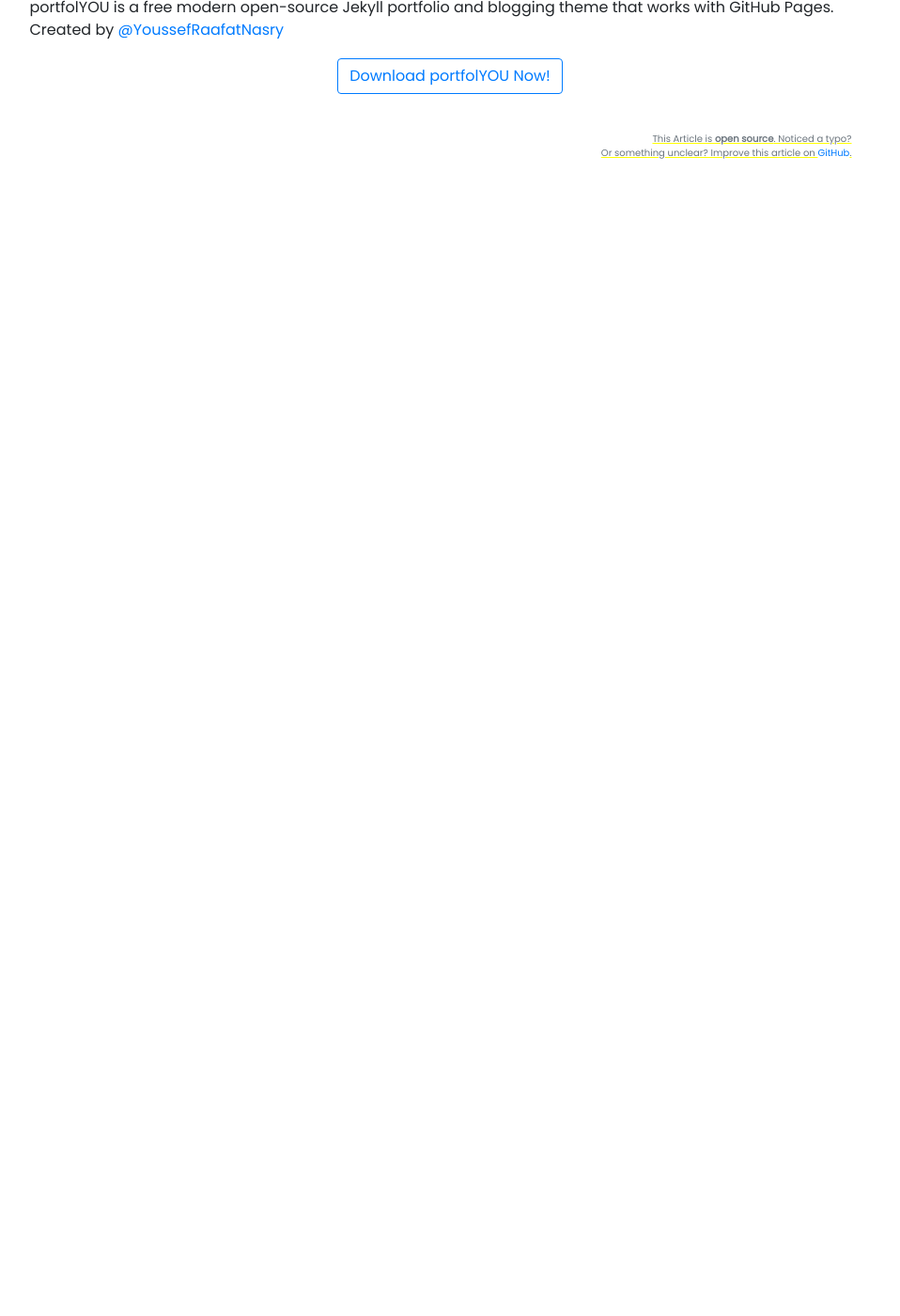
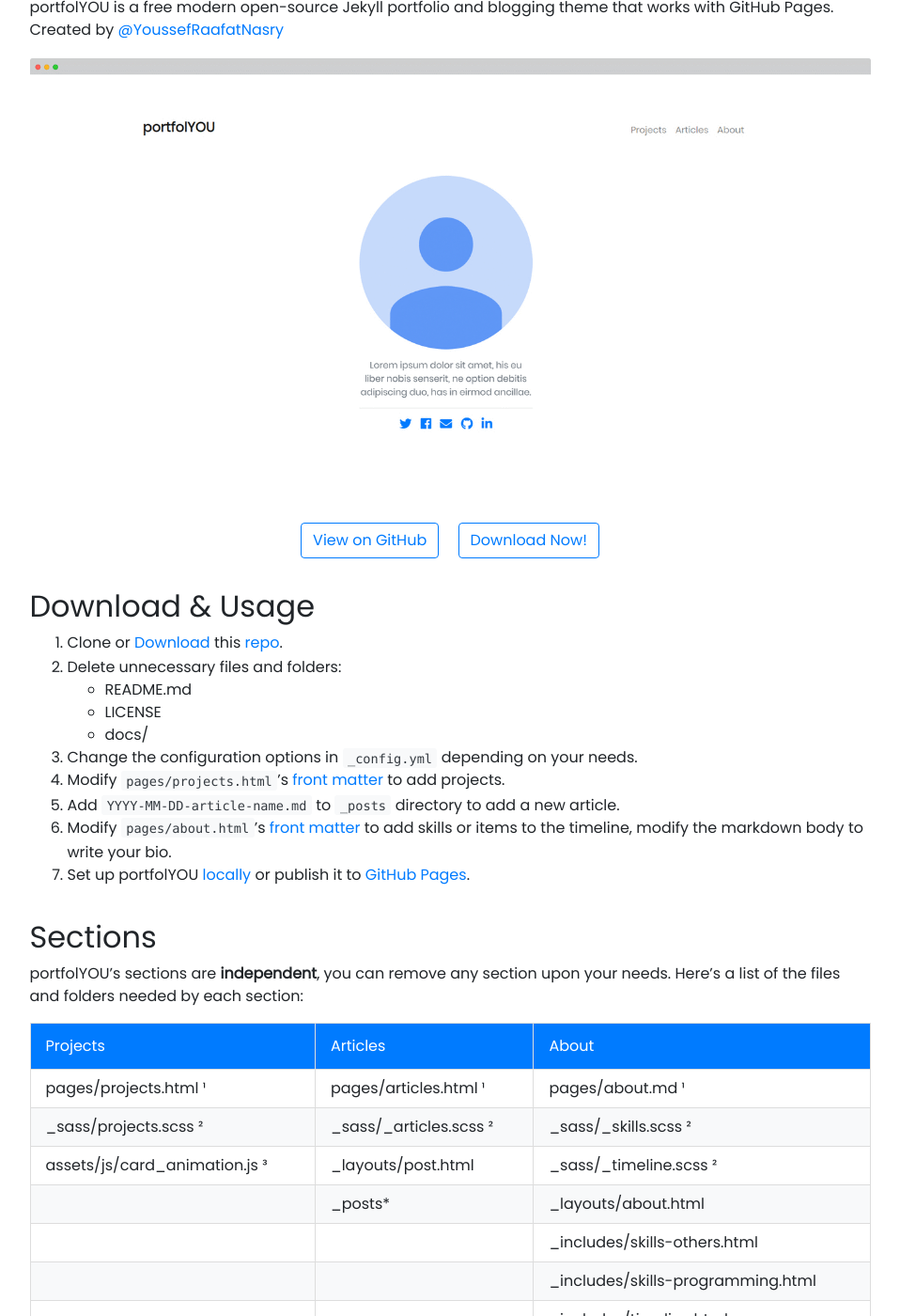
Before and after one commit to yousinix/portfolYOU, a Jekyll site: the page built from _posts/2018-02-06-download.md, in a window 1280 px wide and 1400 px high, scrolled down 270 px. Shown: the whole window at 94% size, without its empty margins (161-1119 px from the left). Built offline with Jekyll 4.4.1, drawn with Linux system fonts in a browser that asks for light colours; nearby versions of some CDN libraries; our own code applies the rules of GitHub Pages for plain Markdown files; before the commit the page ends 900 px from its top, so only the background shows below that; some of the changed text lies outside the part shown.

Commit message:
Add documentation

```diff
--- a/_posts/2018-02-06-download.md
+++ b/_posts/2018-02-06-download.md
@@ -3,12 +3,84 @@ title: Download portfolYOU
 tags: [Download, Free]
 style: border
 color: primary
-description: This post contains everything that you need to know about portfolYOU and how to get it.
+description: This article contains everything that you need to know about portfolYOU and how to get it for FREE.
 ---
 
 portfolYOU is a free modern open-source Jekyll portfolio and blogging theme that works with GitHub Pages.
 Created by [@YoussefRaafatNasry](https://github.com/YoussefRaafatNasry)
 
+![]({{ '/docs/portfolYOU.gif' | relative_url }})
+
 <div class="col text-center">
-<a href="https://github.com/YoussefRaafatNasry/portfolYOU" class="btn btn-outline-primary">Download portfolYOU Now!</a>
+<a href="https://github.com/YoussefRaafatNasry/portfolYOU" class="btn btn-outline-primary mx-2">View on GitHub</a>
+<a href="https://github.com/YoussefRaafatNasry/portfolYOU/archive/master.zip" class="btn btn-outline-primary mx-2">Download Now!</a>
 </div>
+
+## Download & Usage
+
+1. Clone or [Download][download] this [repo][repo].
+1. Delete unnecessary files and folders:
+   - README.md
+   - LICENSE
+   - docs/
+1. Change the configuration options in `_config.yml` depending on your needs.
+1. Modify `pages/projects.html`'s [front matter][front-matter] to add  projects.
+1. Add `YYYY-MM-DD-article-name.md` to `_posts` directory to add a new article.
+1. Modify `pages/about.html`'s [front matter][front-matter] to add skills or items to the timeline, modify the markdown body to write your bio.
+1. Set up portfolYOU [locally] or publish it to [GitHub Pages][gh-pages].
+
+[repo]: https://github.com/YoussefRaafatNasry/portfolYOU/
+[download]: https://github.com/YoussefRaafatNasry/portfolYOU/archive/master.zip
+[front-matter]: https://jekyllrb.com/docs/front-matter/
+[gh-pages]: https://help.github.com/articles/configuring-a-publishing-source-for-github-pages/
+[locally]: https://help.github.com/articles/setting-up-your-github-pages-site-locally-with-jekyll/
+
+## Sections
+
+portfolYOU's sections are **independent**, you can remove any section upon your needs. Here's a list of the files and folders needed by each section:
+
+| Projects                      | Articles               | About                             |
+| :---------                    | :---------             | :---------                        |
+| pages/projects.html ¹         | pages/articles.html ¹  | pages/about.md ¹                  |
+| _sass/projects.scss ²         | _sass/_articles.scss ² | _sass/_skills.scss ²              |
+| assets/js/card_animation.js ³ | _layouts/post.html     | _sass/_timeline.scss ²            |
+|                               | _posts*                | _layouts/about.html               |
+|                               |                        | _includes/skills-others.html      |
+|                               |                        | _includes/skills-programming.html |
+|                               |                        | _includes/timeline.html           |
+
+<small>
+    <b>If you are deleting any section, please consider the following:</b><br>
+    ¹ remove reference from <code> _includes/navbar.html  </code><br>
+    ² remove reference from <code> assets/css/custom.scss </code><br>
+    ³ remove reference from <code> _includes/scripts.html </code><br>
+    * remove permalink from <code> _config.yml </code>
+</small>
+
+## Dependencies
+
+| Dependency                  | Version |
+| :-------------------------- |:-------:|
+| [Animate.css][animate]      | v3.7.0  |
+| [Bootstrap][bootstrap]      | v4.2.1  |
+| [FontAwesome][font-awesome] | v5.6.3  |
+| [jQuery][jquery]            | v3.3.1  |
+| [Popper.js][popper]         | v1.14.6 |
+| [wow.js][wow]               | v1.1.2  |
+
+[animate]: https://daneden.github.io/animate.css/
+[bootstrap]: https://getbootstrap.com/
+[font-awesome]: https://fontawesome.com/
+[jquery]: https://jquery.com/
+[popper]: https://popper.js.org/
+[wow]: https://wowjs.uk/
+
+## Credits & Inspiration
+
+1. [CSS3 Animated Skill Progress bar][skills-progress-bar] _A pen by Shah Zobayer Ahmed._
+1. [How to Create Bootstrap Card Hover Effect (jQuery)][cards-hover] _A video by Daily Tuition._
+1. [Vertical Timeline (HTML-SCSS-CSS)][vertical-timeline] _A video by DevPen._
+
+[skills-progress-bar]: https://codepen.io/speeedsam/pen/VeOGEq
+[cards-hover]: https://www.youtube.com/watch?v=2qQxwT-Qm5E
+[vertical-timeline]: https://www.youtube.com/watch?v=TP4THzsAa3M&t=2s
```
Also changed, not shown: README.md, docs/0.jpg (added), docs/1.jpg (added), docs/2.jpg (added), docs/3.jpg (added), docs/header.png (added), docs/portfolYOU.gif (added).
